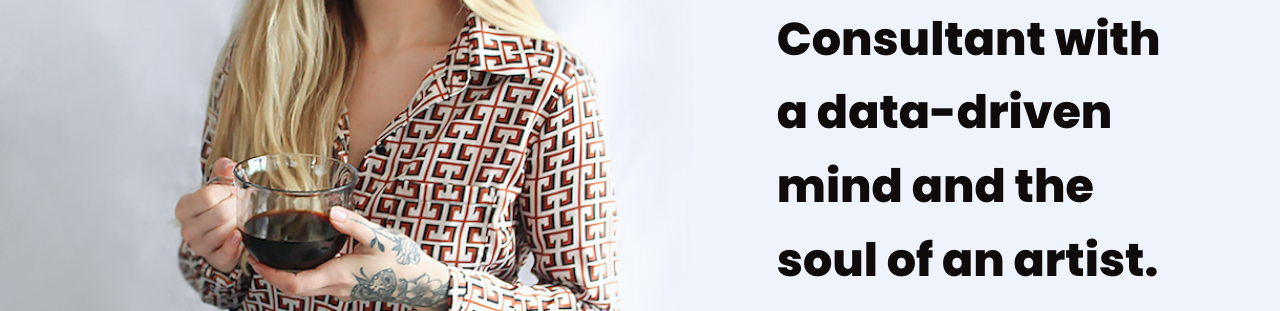
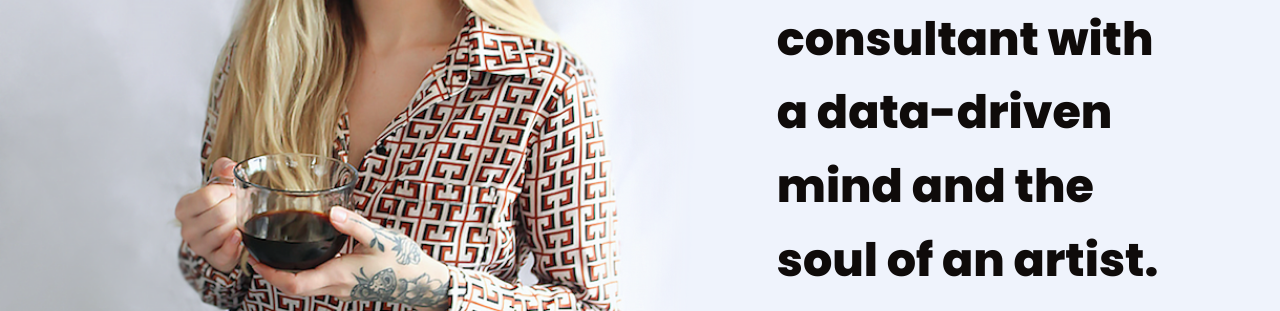
Before and after one commit to sylkusiak/sylkusiak.github.io, a plain HTML site: page index.html in a window 1280 px wide. Shown: the part 368-679 px from the top of the page. Drawn offline with nearby package versions, Linux system fonts and the light colour scheme.

Commit message:
consultant

```diff
--- a/index.html
+++ b/index.html
@@ -47,7 +47,7 @@
     <section class="intro">
     <img src="Images/sylwiaheadshot.png" class="header-img">
     <div class="sylwia_title"><h1 class="title">Sylwia <a class="highlighted" href="#" value="PLAY" onclick="play()"><span class="orange">(pronounced sil-vee-ah)</span></a> is a
-      UX Consultant with a data-driven mind and the soul of an artist. </h1>
+      UX consultant with a data-driven mind and the soul of an artist. </h1>
       <div class="explore_work"><a href="#my_work"><h2><span class="blue">EXPLORE MY WORK <img src="Images/explore_arrow.png" class="arrow"></a>
       </h2></span>
     </div>
```
